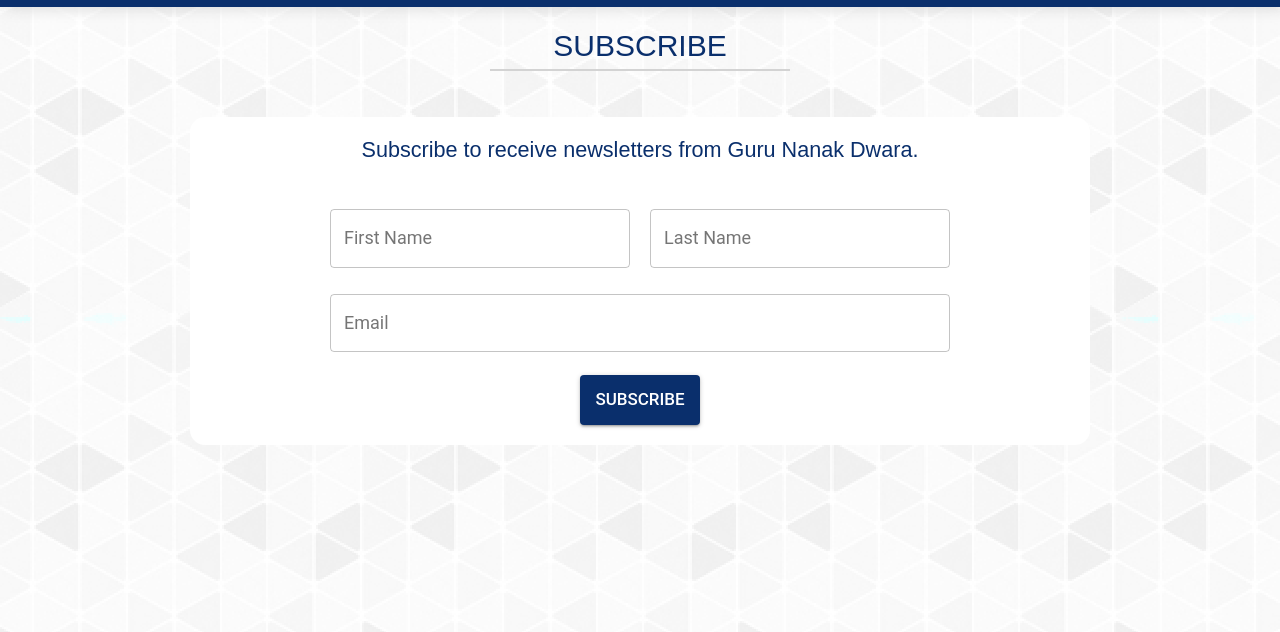
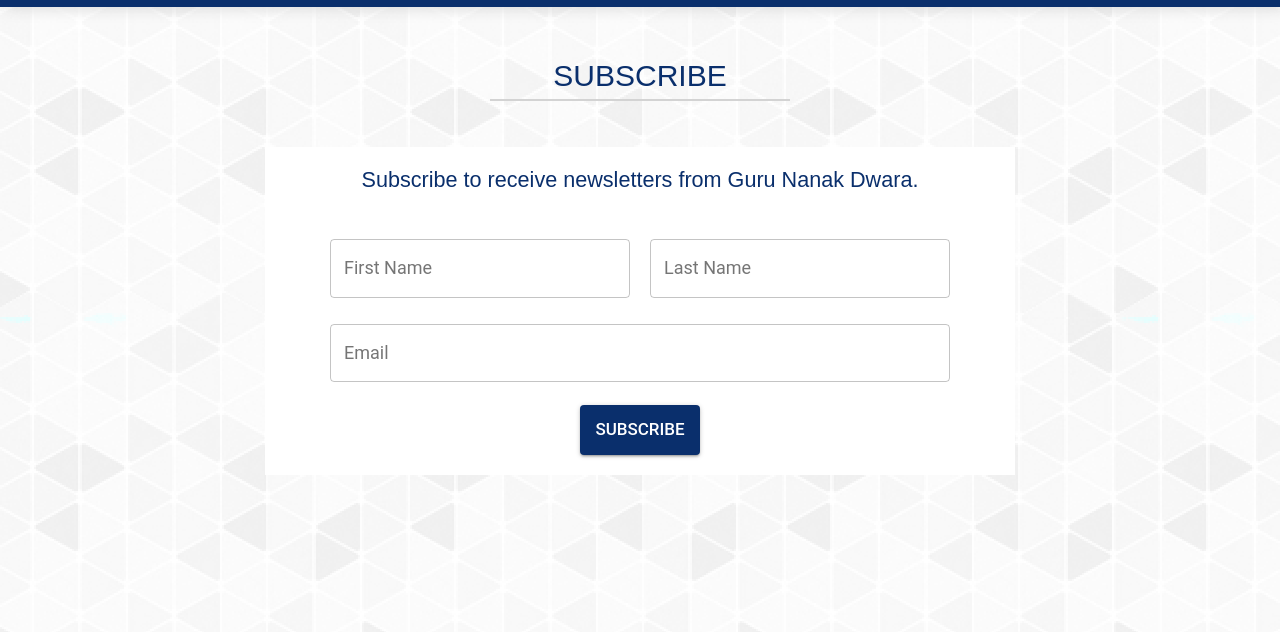
Before and after one commit to tfe-gnd-project/GND-website, a Gatsby site: page /subscribe in a window 1280 px wide. Shown: the part 67-699 px from the top of the page. Built offline with nearby package versions, Linux system fonts and the light colour scheme; Gatsby itself is replaced by a stand-in of ours.

Commit message:
adjusted margin for startserving page

```diff
--- a/src/assets/startserving.css
+++ b/src/assets/startserving.css
@@ -1,6 +1,5 @@
 .border {
-  border-radius: 15px;
-  max-width: 900px;
+  width: 750px;
   margin: 20px;
   padding-top: 10px;
   padding-bottom: 20px;
@@ -18,6 +17,7 @@
   border-bottom: 2px solid lightgrey;
   padding-bottom:10px;
   width: 300px;
+  margin-top: 30px;
 }
 
 .subheaders {
```
